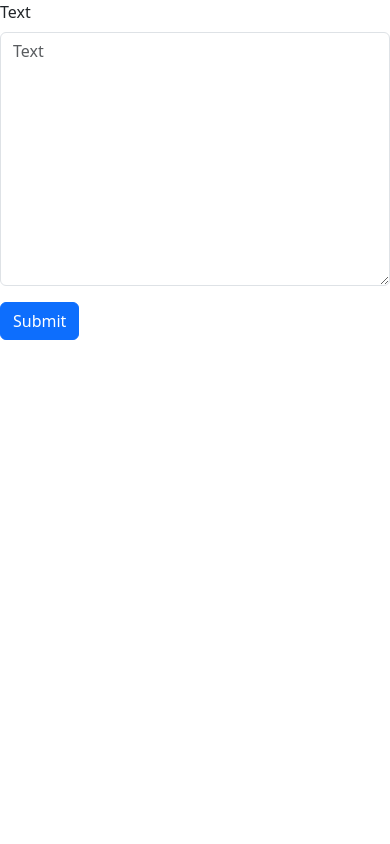
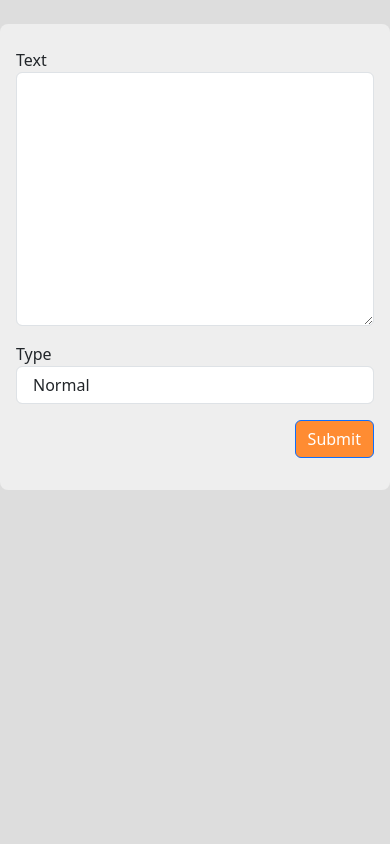
Before and after one commit to toushi100/ats, a Django app: page / in a window 390 px wide. Run offline with Django 4.2, Linux system fonts and the light colour scheme; some libraries are stand-ins or nearby versions.

Commit message:
almost done

```diff
--- a/main/forms.py
+++ b/main/forms.py
@@ -1,4 +1,13 @@
 from django import forms
 
 class Form(forms.Form):
+     choice = [('normal','Normal'),('ratio','Ratio'),('count','Word Count')]
      text = forms.CharField(widget=forms.Textarea)
+     text.widget.attrs.update({'class':'form-control  px-3'})
+     select = forms.CharField(label='Type', widget=forms.Select(choices=choice))
+     select.widget.attrs.update({'id':'select',"onChange":'e()','class':'form-control  px-3'})
+
+     count = forms.DecimalField(max_digits=4, decimal_places=0,required=False)
+     count.widget.attrs.update({'class':'form-control  px-3'})
+     ratio = forms.DecimalField(max_digits=2, decimal_places=0,required=False)
+     ratio.widget.attrs.update({'class':'form-control  px-3'})
--- a/main/templates/main/index.html
+++ b/main/templates/main/index.html
@@ -1,10 +1,110 @@
 {% load bootstrap5 %} {% bootstrap_css %} {% bootstrap_javascript %}
+<!DOCTYPE html>
+<html>
+  <head> </head>
+  <body style="background-color: #dddddd">
+    <div class="row">
+      <div class="col-md-3"></div>
+      <div class="col-md-6">
+        {%if summerized%}
+        <div class="mt-4 rounded-3" style="background-color: #eeeeee">
+          <div class="p-3">
+            <div class="row">
+              <div class="col-9">
+                <h2>Original Text</h2>
+              </div>
+              <div class="col-3">
+                <h4>Word Count : {{ori_count}}</h4>
+              </div>
+            </div>
+            <p>{{text}}</p>
+          </div>
+        </div>
+        <div class="mt-4 rounded-3" style="background-color: #eeeeee">
+          <div class="p-3">
+            <div class="row">
+              <div class="col-9">
+                <h2>Summerized Text</h2>
+              </div>
+              <div class="col-3">
+                <h4>Word Count : {{sum_count}}</h4>
+              </div>
+            </div>
 
-{%if summerized%}
-{{ summerized }}
-{% else %}
-<form method="post">
-    {% csrf_token %} {% bootstrap_form form %}
-    <button type="submit" class="btn btn-primary">Submit</button>
-  </form>
-{% endif %}
+            <p>{{ summerized }}</p>
+          </div>
+        </div>
+
+        <div class="mt-4 rounded-3" style="background-color: #eeeeee">
+          <div class="p-3 mb-3">
+            <h2 class="mb-4">Stats</h2>
+            <div class="row mt-2">
+              <div class="col-3 text-center">
+                <h2 class="">{{percent}}%</h2>
+                <h4>percentage</h4>
+              </div>
+              <div class="col-3 text-center">
+                <h2>{{ori_count}}</h2>
+                <h4>Original text Count</h4>
+              </div>
+              <div class="col-3 text-center">
+                <h2>{{sum_count}}</h2>
+                <h4>Summerized text Count</h4>
+              </div>
+              <div class="col-3 text-center">
+                <h2>{{p}}%</h2>
+                <h4>Precision</h4>
+              </div>
+            </div>
+          </div>
+        </div>
+        {% else %}
+        <div style="background-color: #eeeeee" class="rounded-3 p-3 mt-4">
+          <form method="post">
+            {% csrf_token %}
+            <div class="mb-3 pt-2 pl-2">
+              <label class="ml-2" for="">Text</label>
+              {{ form.text }}
+            </div>
+            <div class="mb-3 pl-2">
+              <label for="">Type</label>
+              {{ form.select }}
+            </div>
+            <div class="mb-3 pl-2" id="ratio">
+              <label for="">Ratio</label>
+              {{ form.ratio }}
+            </div>
+            <div class="mb-3 pl-2" id="count">
+              <label for="">Count</label>
+              {{ form.count }}
+            </div>
+            <div class="d-flex flex-row-reverse">
+              <button type="submit" style="background-color: #FF8C32" class="btn btn-primary">Submit</button>
+            </div>
+          </form>
+        </div>
+        <script>
+          window.onload = e();
+
+          function e() {
+            var select = document.getElementById("select");
+            var ratio = document.getElementById("ratio");
+            var count = document.getElementById("count");
+
+            if (select.value === "ratio") {
+              count.style.display = "none";
+              ratio.style.display = "block";
+            } else if (select.value == "count") {
+              ratio.style.display = "none";
+              count.style.display = "block";
+            } else {
+              count.style.display = "none";
+              ratio.style.display = "none";
+            }
+          }
+        </script>
+        {% endif %}
+      </div>
+    </div>
+  </body>
+</html>
--- a/main/turing.py
+++ /dev/null
@@ -1,6 +0,0 @@
-s = "33"
-s2= "33"
-
-s2q = s.__add__(s2)
-
-print(s2q)
--- a/main/views.py
+++ b/main/views.py
@@ -10,7 +10,27 @@ def index(request):
         f = Form(request.POST)
         if f.is_valid():
             text = f.cleaned_data['text']
+            select = f.cleaned_data['select']
+            count = f.cleaned_data['count']
+            ratio = f.cleaned_data['ratio']
+
+            if select =='normal':
+                summerized = summerize.summerize(text)
+            if select == 'ratio':
+                ratio=int(ratio)/100
+                summerized = summerize.summerizeByRatio(text,ratio)
+            if select == 'count':
+                summerized = summerize.summerizeByWordCount(text,count)
+            original_count = summerize.word_count(text)
+            summerized_count  = summerize.word_count(summerized)
+            percent = round((summerized_count*100)/original_count,2)
+            p = round(summerize.precision(text,summerized),2)
             content={'form': form,
-            'summerized':summerize.summerize(text)}
+            'summerized':summerized,
+            'text':text,
+            'ori_count':original_count,
+            'sum_count':summerized_count,
+            'percent':percent,
+            'p':p}
             return render(request,"main/index.html",content)
     return render(request,"main/index.html",content)
```
Also changed, not shown: main/summerize.py (+13 -1 lines).
